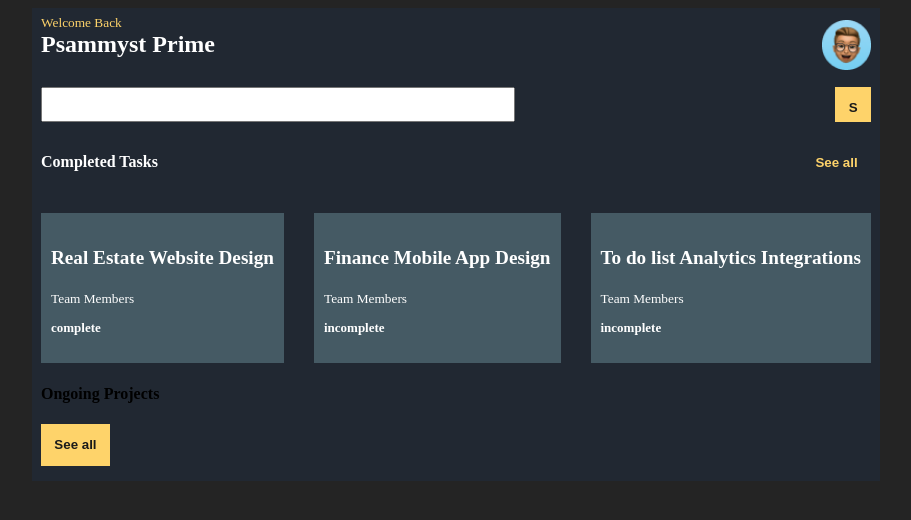
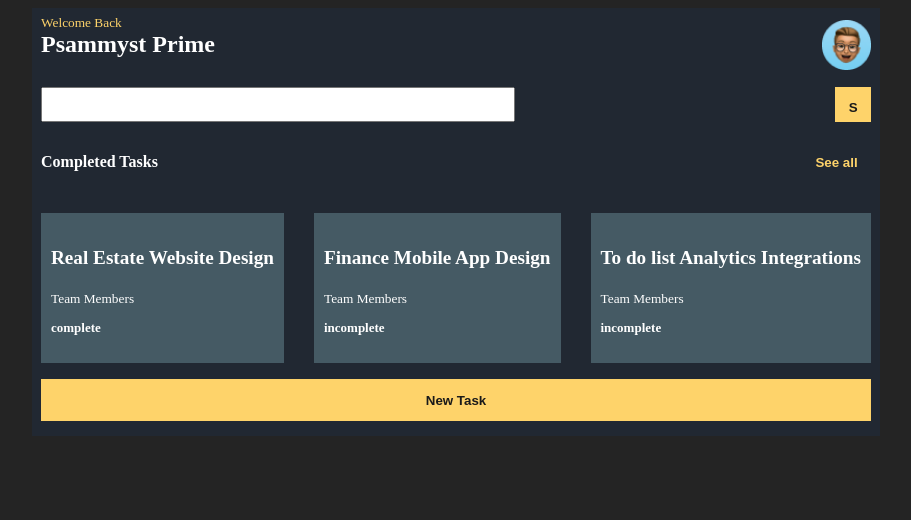
Before and after one commit to PsammystPrime/To-do-list, a React (Vite) app in the folder react/: page /homepage in a window 1280 px wide. Shown: the top 520 px of the page, without its empty margins (184-1095 px from the left). Built offline with nearby package versions, Linux system fonts and the light colour scheme.

Commit message:
Update home.jsx

```diff
--- a/react/src/home.jsx
+++ b/react/src/home.jsx
@@ -46,11 +46,22 @@ export default function Home() {
         </div>
 
         {/* Ongoing Tasks */}
-        <div className="ongoing">
+        {/* <div className="ongoing">
           <h4>Ongoing Projects</h4>
           <button>See all</button>
-        </div>
+        </div>*/}
       </div>
+      <button onClick={NewTask}>New Task</button>
     </main>
   );
 }
+
+export function NewTask() {
+  // renders a modal for user input
+  console.log("task added");
+  return (
+    <dialog open>
+      <p>hello</p>
+    </dialog>
+  );
+}
```
